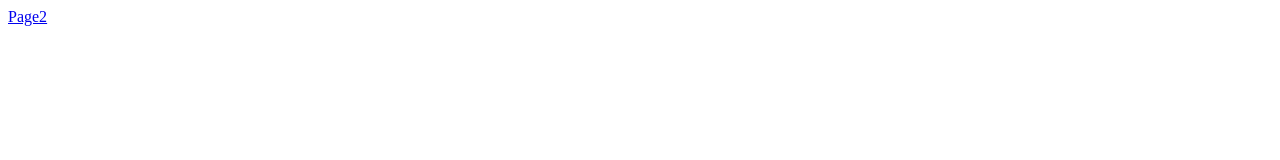
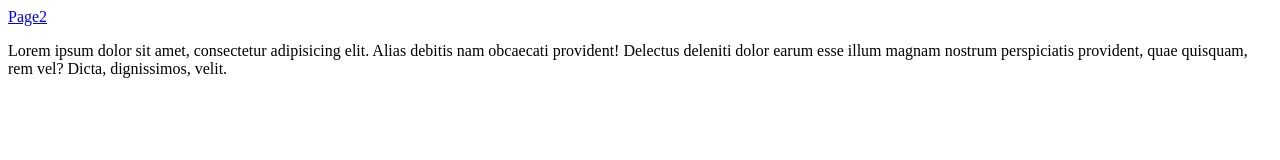
Before and after one commit to dubir8891/HomeWorkItstep, a plain HTML site: page index.html in a window 1280 px wide. Drawn offline with Linux system fonts and the light colour scheme.

Commit message:
add lorem

```diff
--- a/index.html
+++ b/index.html
@@ -6,5 +6,6 @@
 </head>
 <body>
 <a href="Page2.html">Page2</a>
+<p>Lorem ipsum dolor sit amet, consectetur adipisicing elit. Alias debitis nam obcaecati provident! Delectus deleniti dolor earum esse illum magnam nostrum perspiciatis provident, quae quisquam, rem vel? Dicta, dignissimos, velit.</p>
 </body>
 </html>
```
